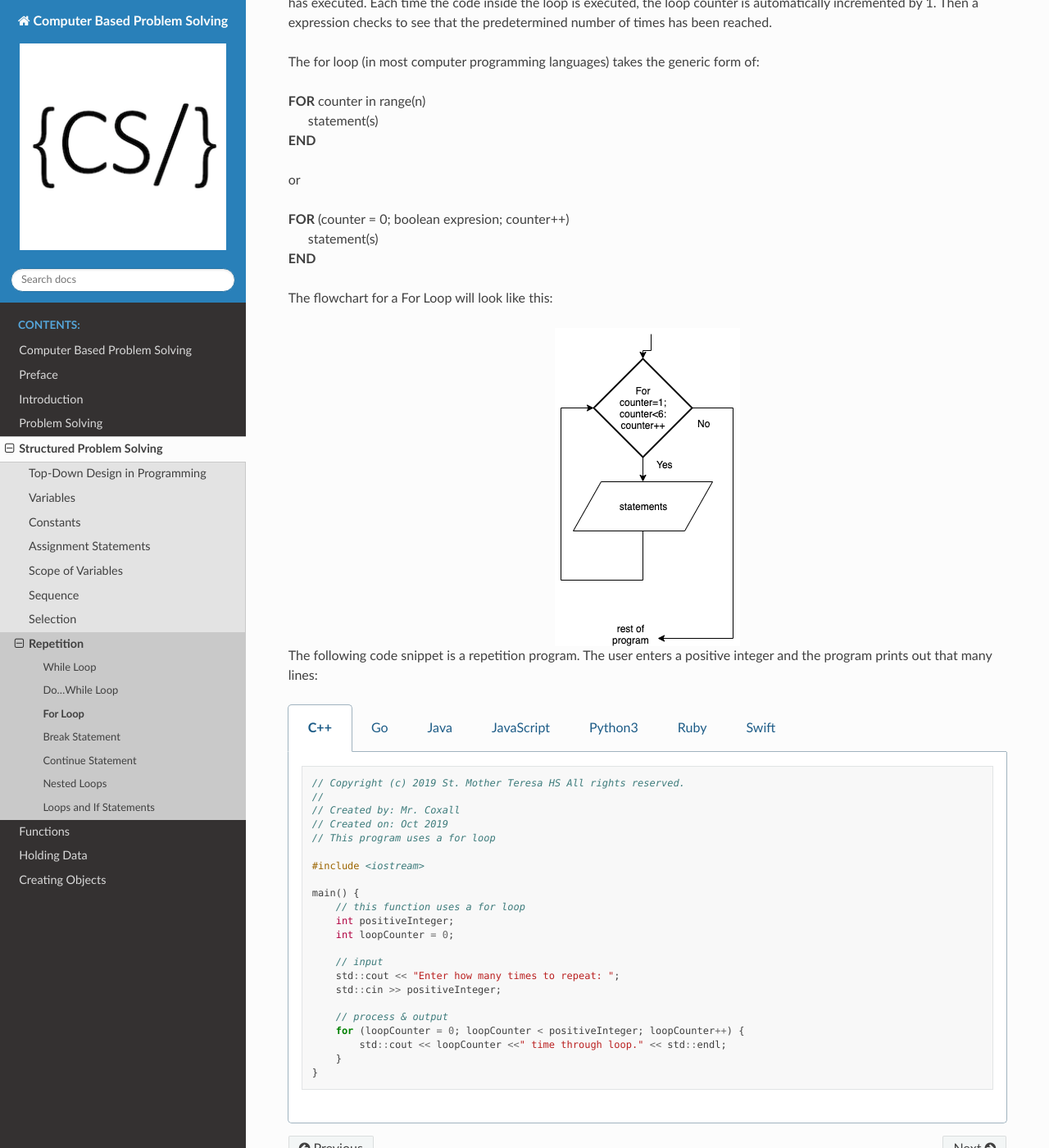
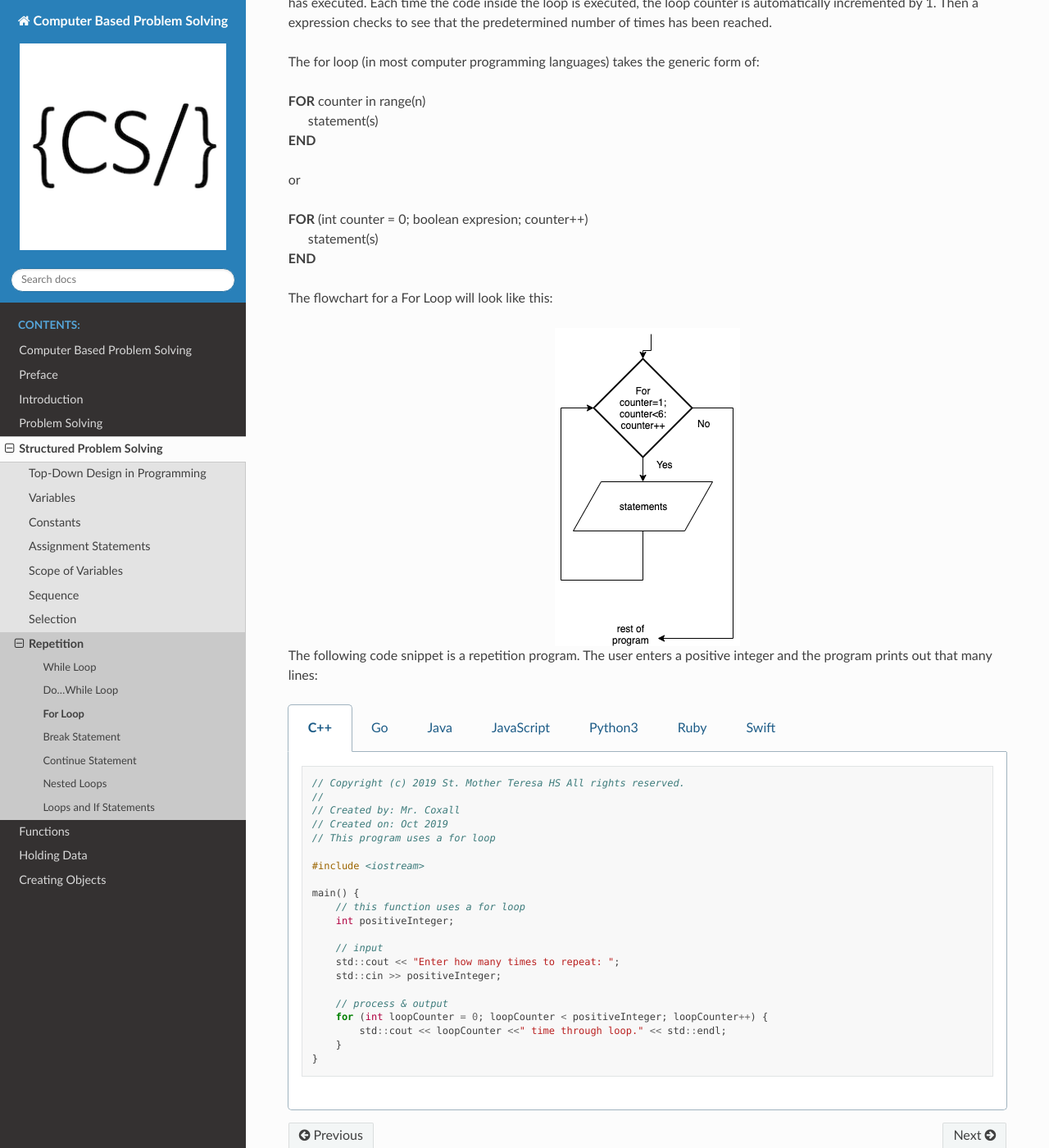
Before and after one commit to Mr-Coxall/Computer-Based-Problem-Solving, a Sphinx documentation site: the page built from docs/structured-problem-solving/for-loop.rst, in a window 1280 px wide and 1400 px high, scrolled down 312 px. Shown: the whole window at 82% size. Built offline with Sphinx 7.4.7 and the Read the Docs theme 2.0.0, drawn with Linux system fonts in a browser that asks for light colours; pages that are not in the unit, such as notebooks, are missing from menus.

Commit message:
Update for-loop.rst
moved the declaration of the loop counter into the for loop

```diff
--- a/docs/structured-problem-solving/for-loop.rst
+++ b/docs/structured-problem-solving/for-loop.rst
@@ -15,7 +15,7 @@ The for loop (in most computer programming languages) takes the generic form of:
 
 or
 
-| **FOR** (counter = 0; boolean expresion; counter++)
+| **FOR** (int counter = 0; boolean expresion; counter++)
 |    statement(s)
 | **END**
 
@@ -44,14 +44,13 @@ The following code snippet is a repetition program. The user enters a positive i
 		main() {
 		    // this function uses a for loop
 		    int positiveInteger;
-		    int loopCounter = 0;
 
 		    // input
 		    std::cout << "Enter how many times to repeat: ";
 		    std::cin >> positiveInteger;
 
 		    // process & output
-		    for (loopCounter = 0; loopCounter < positiveInteger; loopCounter++) {
+		    for (int loopCounter = 0; loopCounter < positiveInteger; loopCounter++) {
 		        std::cout << loopCounter <<" time through loop." << std::endl;
 		    }
 		}
```
